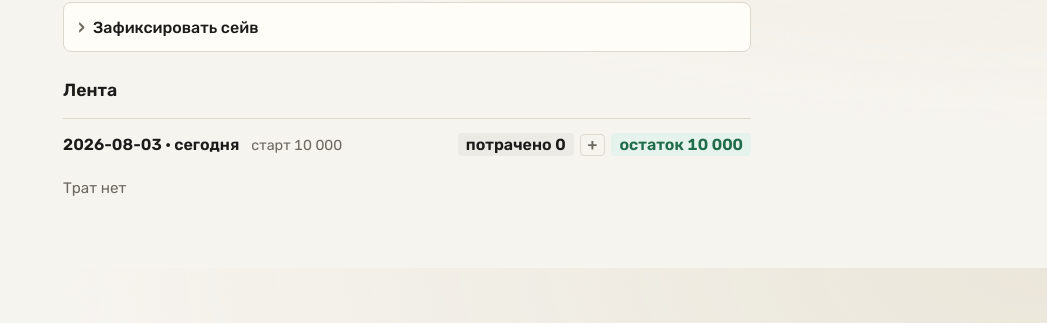
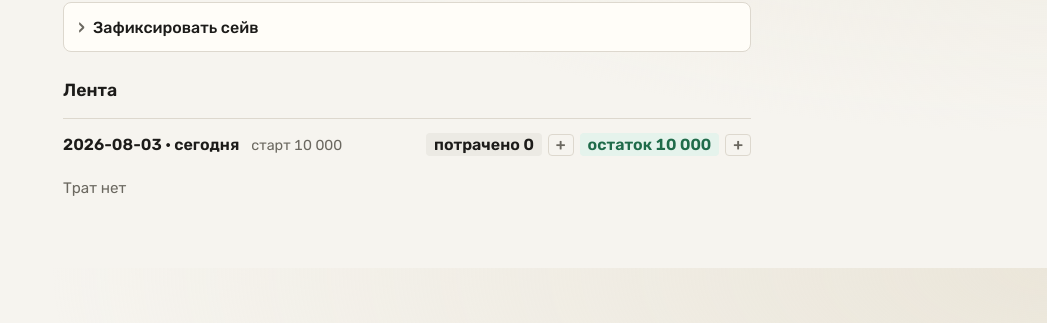
Before and after one commit to potykion/potyk-fin, a Flask app: page /fin in a window 1280 px wide. Shown: the part 343-666 px from the top of the page, without its empty margins (233-1280 px from the left). Run offline with Flask 3, Linux system fonts and the light colour scheme; a user stored in the database is signed in.

Commit message:
feat: кнопка зафиксировать сейв рядом с остатком
Co-authored-by: Cursor <cursoragent@cursor.com>

```diff
--- a/templates/_base.html
+++ b/templates/_base.html
@@ -291,7 +291,8 @@
             color: var(--ink);
         }
 
-        .day-head .add-expense-day {
+        .day-head .add-expense-day,
+        .day-head .add-saving-day {
             cursor: pointer;
             border: 1px solid var(--line);
             background: transparent;
@@ -303,7 +304,8 @@
             border-radius: 4px;
         }
 
-        .day-head .add-expense-day:hover {
+        .day-head .add-expense-day:hover,
+        .day-head .add-saving-day:hover {
             color: var(--ink);
             border-color: var(--ink);
         }
@@ -311,18 +313,6 @@
         .day-head .badge.ok {
             background: var(--ok-bg);
             color: var(--ok);
-        }
-
-        .day-head .badge.ok[data-amount] {
-            cursor: pointer;
-            border: none;
-            font: inherit;
-            font-weight: 600;
-            font-variant-numeric: tabular-nums;
-        }
-
-        .day-head .badge.ok[data-amount]:hover {
-            filter: brightness(0.97);
         }
 
         .day-head .badge.bad {
--- a/templates/index.html
+++ b/templates/index.html
@@ -101,7 +101,7 @@
   });
 
   document.addEventListener("click", (e) => {
-    const saveBtn = e.target.closest(".badge.ok[data-amount]");
+    const saveBtn = e.target.closest(".add-saving-day");
     if (saveBtn) {
       const panel = document.querySelector('details[data-panel="saving"]');
       if (!panel) return;
@@ -113,6 +113,7 @@
       if (amount) amount.value = saveBtn.dataset.amount;
       if (date) date.value = saveBtn.dataset.date;
       panel.scrollIntoView({ behavior: "smooth", block: "nearest" });
+      if (amount) amount.focus();
       return;
     }
 
--- a/templates/partials/_day.html
+++ b/templates/partials/_day.html
@@ -13,12 +13,11 @@
             {% if day.end_balance < 0 %}
             <span class="badge bad">долг {{ day.carry_out | rub }}</span>
             {% else %}
-            <button type="button" class="badge ok"
+            <span class="badge ok">остаток {{ day.eod_remainder | rub }}</span>
+            <button type="button" class="add-saving-day"
                     data-amount="{{ day.eod_remainder }}"
                     data-date="{{ day.date.isoformat() }}"
-                    title="Заполнить в «Зафиксировать сейв»">
-                остаток {{ day.eod_remainder | rub }}
-            </button>
+                    title="Зафиксировать сейв на этот день">+</button>
             {% endif %}
             {% if day.saved %}
             <span class="badge saved">сейв {{ day.saved | rub }}</span>
```
